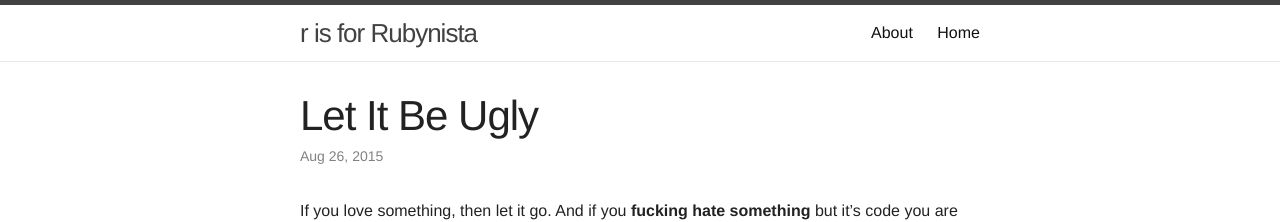
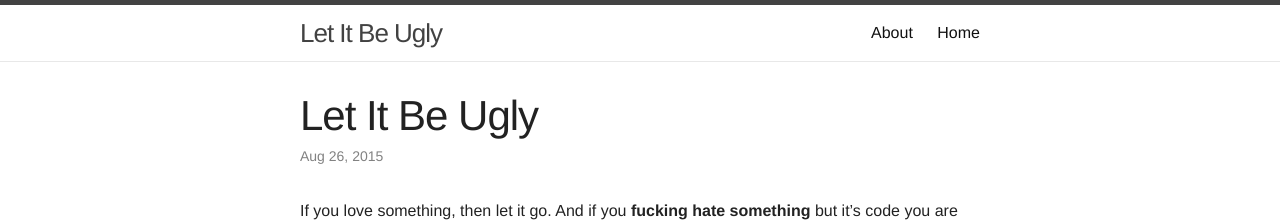
Before and after one commit to theresaluu/theresaluu.github.io, a Jekyll site: the page built from _posts/2015-08-26-let-it-be-ugly.md, in a window 1280 px wide. Shown: the top 222 px of the page. Built offline with Jekyll 4.4.1, drawn with Linux system fonts in a browser that asks for light colours; Markdown is read by kramdown in place of the engine named in the settings.

Commit message:
header fixes

```diff
--- a/_includes/head.html
+++ b/_includes/head.html
@@ -3,7 +3,7 @@
   <meta http-equiv="X-UA-Compatible" content="IE=edge">
   <meta name="viewport" content="width=device-width, initial-scale=1">
 
-  <title>{% if page.title %}{{ page.title }}{% else %}{{ site.title }}{% endif %}</title>
+  <title>{% if page.title %}{{ page.title }}{% else %} r is for Rubynista {% endif %}</title>
   <meta name="description" content="{% if page.excerpt %}{{ page.excerpt | strip_html | strip_newlines | truncate: 160 }}{% else %}{{ site.description }}{% endif %}">
 
   <link rel="stylesheet" href="{{ "/css/main.css" | prepend: site.baseurl }}">
--- a/_includes/header.html
+++ b/_includes/header.html
@@ -2,7 +2,7 @@
 
   <div class="wrapper">
 
-    <a class="site-title" href="{{ site.baseurl }}/">r is for Rubynista</a>
+    <a class="site-title" href="{{ site.baseurl }}/">{{page.title}}</a>
 
     <nav class="site-nav">
       <a href="#" class="menu-icon">
```
